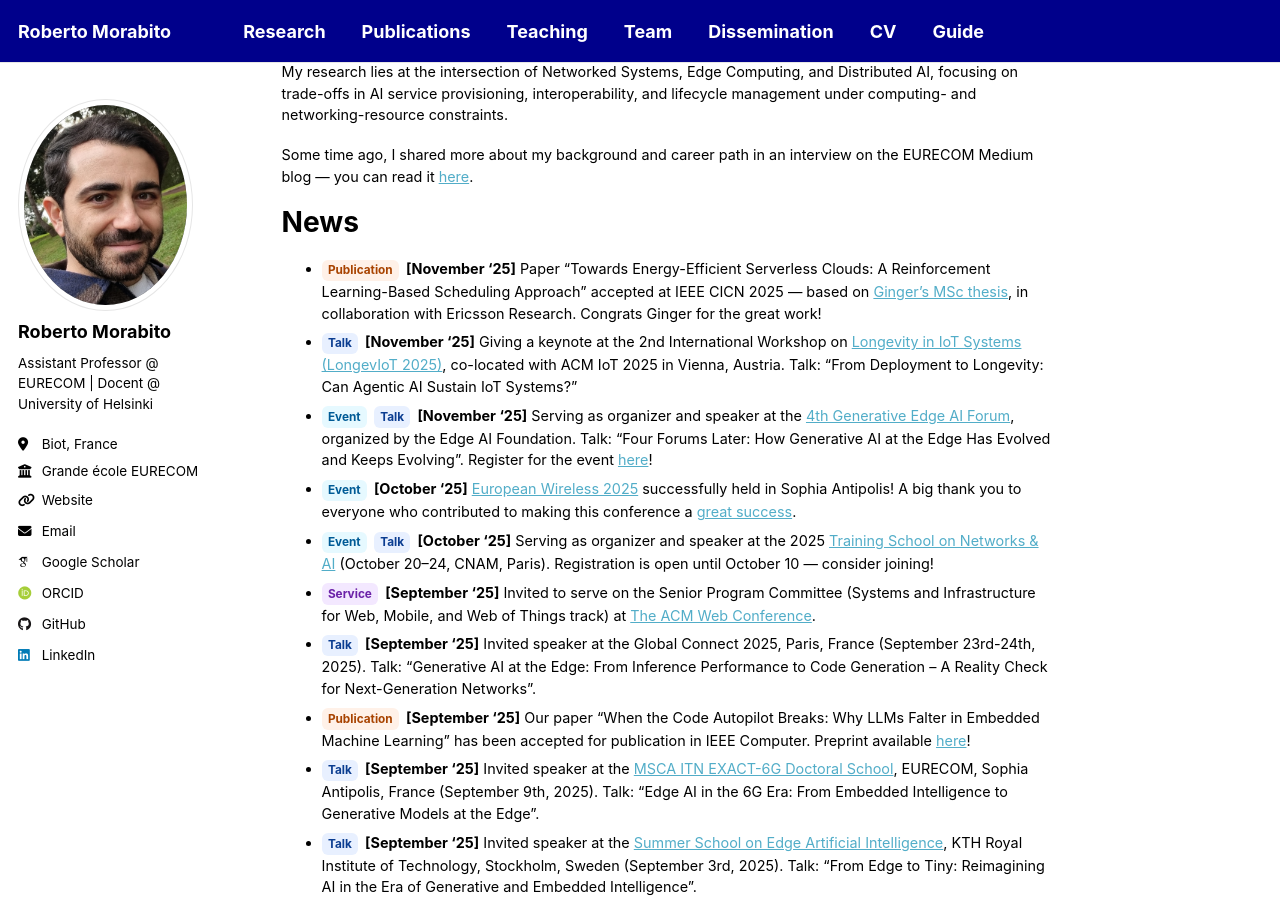
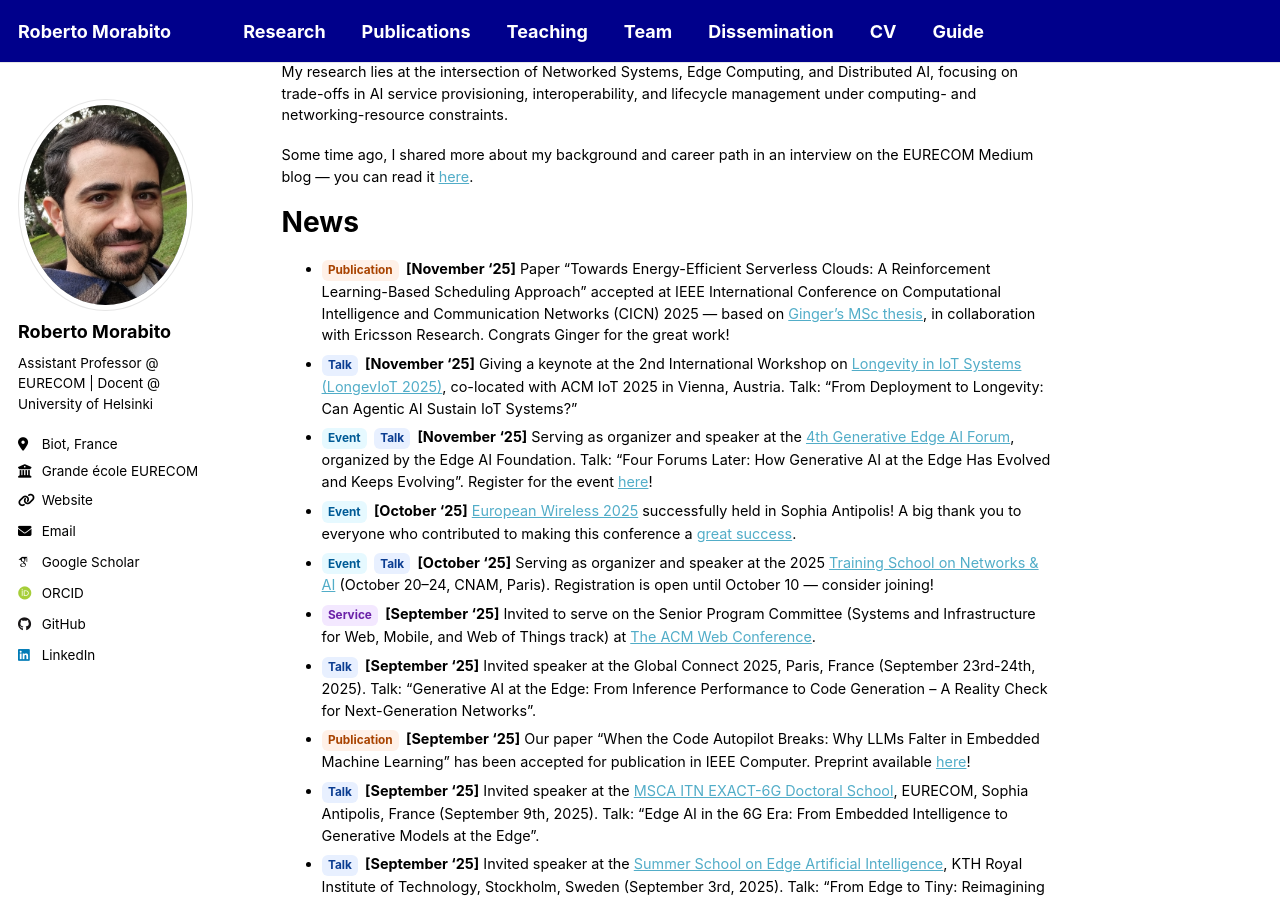
Before and after one commit to robertmora/robertmora.github.io, a Jekyll site: the page built from _pages/about.md, in a window 1280 px wide and 900 px high, scrolled down 439 px. Built offline with Jekyll 4.4.1, drawn with Linux system fonts in a browser that asks for light colours; some web fonts are replaced; a script that is not in the unit is left out.

Commit message:
Update about.md

```diff
--- a/_pages/about.md
+++ b/_pages/about.md
@@ -19,7 +19,7 @@ Some time ago, I shared more about my background and career path in an interview
 
 News
 ======
-- [Publication](){:.tag .tag--pub} **[November '25]** Paper "Towards Energy-Efficient Serverless Clouds: A Reinforcement Learning-Based Scheduling Approach" accepted at IEEE CICN 2025 — based on [Ginger’s MSc thesis](https://aaltodoc.aalto.fi/items/0110965a-10dc-4ac2-ad0e-71e2bc71e6a9){:target="_blank"}, in collaboration with Ericsson Research. Congrats Ginger for the great work!
+- [Publication](){:.tag .tag--pub} **[November '25]** Paper "Towards Energy-Efficient Serverless Clouds: A Reinforcement Learning-Based Scheduling Approach" accepted at IEEE International Conference on Computational Intelligence and Communication Networks (CICN) 2025 — based on [Ginger’s MSc thesis](https://aaltodoc.aalto.fi/items/0110965a-10dc-4ac2-ad0e-71e2bc71e6a9){:target="_blank"}, in collaboration with Ericsson Research. Congrats Ginger for the great work!
 - [Talk](){:.tag .tag--talk} **[November '25]** Giving a keynote at the 2nd International Workshop on [Longevity in IoT Systems (LongevIoT 2025)](https://longeviot.github.io/2025/){:target="_blank"}, co-located with ACM IoT 2025 in Vienna, Austria. Talk: "From Deployment to Longevity: Can Agentic AI Sustain IoT Systems?"
 - [Event](){:.tag .tag--event} [Talk](){:.tag .tag--talk} **[November '25]** Serving as organizer and speaker at the [4th Generative Edge AI Forum](https://www.linkedin.com/posts/edgeaifoundation_the-edge-ai-revolution-is-here-the-clouds-activity-7386421618434109440-PQS9){:target="_blank"}, organized by the Edge AI Foundation. Talk: "Four Forums Later: How Generative AI at the Edge Has Evolved and Keeps Evolving".  Register for the event [here](https://www.edgeaifoundation.org/events/generative-edge-ai-architectures-agents-apps){:target="_blank"}!
 - [Event](){:.tag .tag--event} **[October '25]** [European Wireless 2025](https://ew2025.european-wireless.org/){:target="_blank"} successfully held in Sophia Antipolis! A big thank you to everyone who contributed to making this conference a [great success](https://www.linkedin.com/posts/eurecom_5g-6g-ai-activity-7389318904403214336-lbM8){:target="_blank"}.
```
